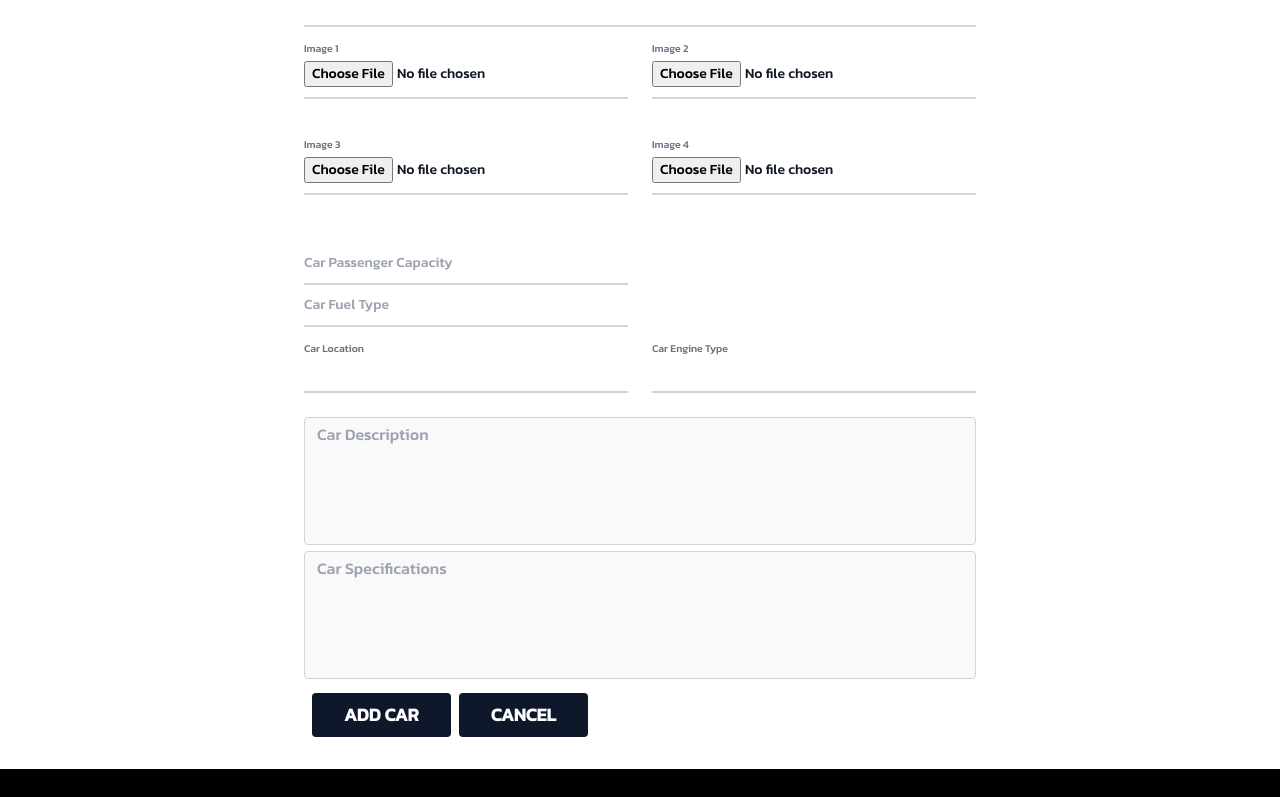
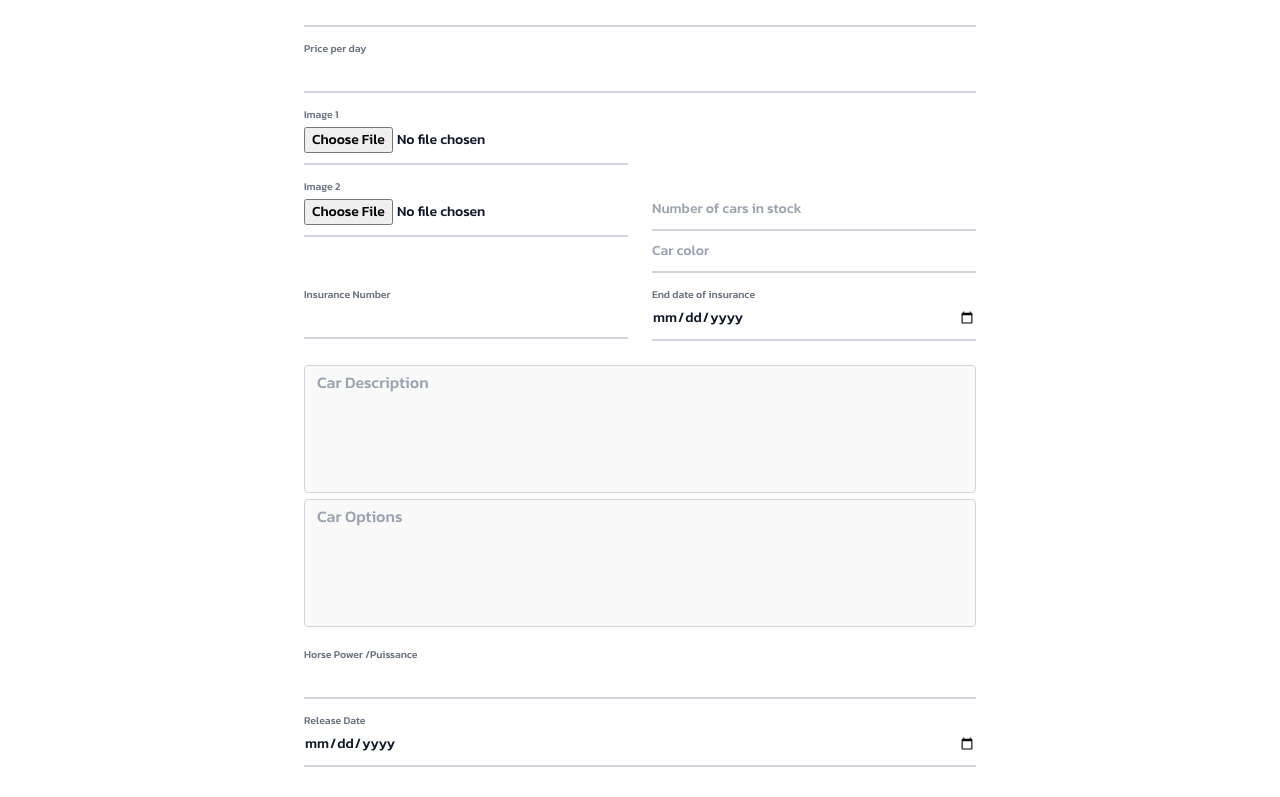
Before and after one commit to MalikBenJemiaa/Rental_Car_Client, a React (Create React App) app in the folder client/: page /addcar in a window 1280 px wide. Shown: the part 280-1077 px from the top of the page. Built offline with nearby package versions, Linux system fonts and the light colour scheme; no server answers; what tailwindcss-dropdown would draw is missing.

Commit message:
posting cars with images

```diff
--- a/client/src/components/AdminDashboard/AddCar.jsx
+++ b/client/src/components/AdminDashboard/AddCar.jsx
@@ -10,29 +10,28 @@ const AddCar = () => {
   const [isAdding, setIsAdding] = useState(false);
   const [cars, setCars] = useState([]);
   const [formData, setFormData] = useState({
-    carName: '',
-    carDesc: '',
-    carCategory: '',
-    carPrice: '',
-    carSpecs: '',
-    carFuelType: '',
-    carEngineType: '',
-    carPassengerCapacity: '',
+    mat: '',
+    model: '',
+    stock: '',
+    price_per_day: '',
+    color: '',
+    num_assurance: '',
+    end_assurance: '',
+    tech_fiche:{
+      marque:'',
+      puissence:'',
+      option:'',
+      released_date:'',
+      description:'',
+    },
+    photos:[]
   });
 
 
-  const fetchCars = () => {
-    axios
-      .get('http://localhost:5000/api/cars/')
-      .then((res) => {
-        setCars(res.data);
-      })
-      .catch((err) => console.log(err));
-  };
 
 
   useEffect(() => {
-    fetchCars();
+
   }, []);
 
   const handleAdd = () => {
@@ -43,7 +42,7 @@ const AddCar = () => {
     setIsAdding(false);
   };
 
-  const handleImageUpload = async (event) => {
+/*   const handleImageUpload = async (event) => {
     const file = event.target.files[0];
     const formData = new FormData();
     formData.append('file', file);
@@ -63,17 +62,33 @@ const AddCar = () => {
     } catch (error) {
       console.error('Error uploading image: ', error);
     }
+  }; */
+
+  const handleImageChange = (event, index) => {
+    const { files } = event.target;
+    if (files.length > 0) {
+      const file = files[0];
+      const reader = new FileReader();
+      reader.onload = function (event) {
+        const base64String = event.target.result;
+        console.log("base64String",base64String)
+        setFormData((prevData) => {
+          const updatedphotos = [...prevData.photos];
+          updatedphotos[index] = base64String;
+          console.log("result",{ ...prevData, photos: updatedphotos })
+          return { ...prevData, photos: updatedphotos };
+        });
+      };
+      reader.readAsDataURL(file);
+      console.log("the data to send in request is",formData)
+    }
   };
-
 
   const handleSubmit = async (e) => {
     e.preventDefault();
     try {
-      formData.carIMG = selectedImage [0]
-      formData.carIMG2 = selectedImage [1]
-      formData.carIMG3 = selectedImage [2]
-      formData.carIMG4 = selectedImage [3]
-      await axios.post('http://localhost:5000/api/cars', formData);
+      console.log(formData,"is the object to send")
+      await axios.post('http://localhost:8090/cars/registerCar', formData);
       window.location.reload();
     } catch (error) {
       console.error(error);
@@ -87,7 +102,7 @@ const AddCar = () => {
           onCancel={handleCancelAdd}
           onAdded={() => {
             setIsAdding(false);
-            fetchCars();
+
           }}
         />
       )}
@@ -95,46 +110,71 @@ const AddCar = () => {
 		<div className="relative z-0 mb-6 w-full group">
 			<input
              type="text"
-             value={formData.carName}
+             value={formData.mat}
              onChange={(e) =>
-               setFormData({ ...formData, carName: e.target.value })
+               setFormData({ ...formData, mat: e.target.value })
              }
             className="block py-2.5 px-0 w-full text-sm text-gray-900 bg-transparent border-0 border-b-2 border-gray-300 appearance-none dark:text-black dark:border-gray-600 focus:outline-none focus:ring-0 peer" required />
-			<label className="absolute text-sm text-gray-500 dark:text-gray-400 duration-300 transform -translate-y-6 scale-75 top-3 -z-10 origin-[0]  peer-placeholder-shown:scale-100 peer-placeholder-shown:translate-y-0 peer-focus:scale-75 peer-focus:-translate-y-6">Car Name</label>
+			<label className="absolute text-sm text-gray-500 dark:text-gray-400 duration-300 transform -translate-y-6 scale-75 top-3 -z-10 origin-[0]  peer-placeholder-shown:scale-100 peer-placeholder-shown:translate-y-0 peer-focus:scale-75 peer-focus:-translate-y-6">Car Matricule</label>
 		</div>
+
 		<div className="relative z-0 mb-6 w-full group">
 			<input  type="text"
-             value={formData.carCategory}
+             value={formData.model}
              onChange={(e) =>
-               setFormData({ ...formData, carCategory: e.target.value })
+               setFormData({ ...formData, model: e.target.value })
              }
           className="block py-2.5 px-0 w-full text-sm text-gray-900 bg-transparent border-0 border-b-2 border-gray-300 appearance-none dark:text-black dark:border-gray-600 focus:outline-none focus:ring-0 peer" required />
-			<label className="absolute text-sm text-gray-500 dark:text-gray-400 duration-300 transform -translate-y-6 scale-75 top-3 -z-10 origin-[0] peer-focus:left-0 peer-focus:dark:text-yellow-500 peer-placeholder-shown:scale-100 peer-placeholder-shown:translate-y-0 peer-focus:scale-75 peer-focus:-translate-y-6">Car Category</label>
+			<label className="absolute text-sm text-gray-500 dark:text-gray-400 duration-300 transform -translate-y-6 scale-75 top-3 -z-10 origin-[0] peer-focus:left-0 peer-focus:dark:text-green-500 peer-placeholder-shown:scale-100 peer-placeholder-shown:translate-y-0 peer-focus:scale-75 peer-focus:-translate-y-6">car Model</label>
 		</div>
+
+    <div className="relative z-0 mb-6 w-full group">
+			<input  type="text"
+             value={formData.tech_fiche.marque}
+             onChange={(e) =>
+              setFormData({ ...formData, tech_fiche: {
+                ...formData.tech_fiche,
+                marque: e.target.value,
+              }, })
+             }
+          className="block py-2.5 px-0 w-full text-sm text-gray-900 bg-transparent border-0 border-b-2 border-gray-300 appearance-none dark:text-black dark:border-gray-600 focus:outline-none focus:ring-0 peer" required />
+			<label className="absolute text-sm text-gray-500 dark:text-gray-400 duration-300 transform -translate-y-6 scale-75 top-3 -z-10 origin-[0] peer-focus:left-0 peer-focus:dark:text-green-500 peer-placeholder-shown:scale-100 peer-placeholder-shown:translate-y-0 peer-focus:scale-75 peer-focus:-translate-y-6">Car Brand</label>
+		</div>
+
+
 		<div className="relative z-0 mb-6 w-full group">
 			<input
             type="text"
-            value={formData.carPrice}
+            value={formData.price_per_day}
             onChange={(e) =>
-              setFormData({ ...formData, carPrice: e.target.value })
+              setFormData({ ...formData, price_per_day: e.target.value })
             }
            className="block py-2.5 px-0 w-full text-sm text-gray-900 bg-transparent border-0 border-b-2 border-gray-300 appearance-none dark:text-black dark:border-gray-600 focus:outline-none focus:ring-0 peer" required />
-			<label className="absolute text-sm text-gray-500 dark:text-gray-400 duration-300 transform -translate-y-6 scale-75 top-3 -z-10 origin-[0] peer-focus:left-0 peer-focus:dark:text-yellow-500 peer-placeholder-shown:scale-100 peer-placeholder-shown:translate-y-0 peer-focus:scale-75 peer-focus:-translate-y-6">Car Price</label>
+			<label className="absolute text-sm text-gray-500 dark:text-gray-400 duration-300 transform -translate-y-6 scale-75 top-3 -z-10 origin-[0] peer-focus:left-0 peer-focus:dark:text-green-500 peer-placeholder-shown:scale-100 peer-placeholder-shown:translate-y-0 peer-focus:scale-75 peer-focus:-translate-y-6">Price per day</label>
 		</div>
 		<div className="grid xl:grid-cols-2 xl:gap-6">
 			<div className="relative z-0 mb-6 w-full group">
-				<input
+				<input id="image1"
                  type="file"
-                 value={formData.carIMG}
-                 onChange={
-                   handleImageUpload
-                 }
+                 onChange={(e) => handleImageChange(e, 0)}
 
                 className="block py-2.5 px-0 w-full text-sm text-gray-900 bg-transparent border-0 border-b-2 border-gray-300 appearance-none dark:text-black dark:border-gray-600 focus:outline-none focus:ring-0 peer" required />
-				<label  className="absolute text-sm text-gray-500 dark:text-gray-400 duration-300 transform -translate-y-6 scale-75 top-3 -z-10 origin-[0] peer-focus:left-0 peer-focus:dark:text-yellow-500 peer-placeholder-shown:scale-100 peer-placeholder-shown:translate-y-0 peer-focus:scale-75 peer-focus:-translate-y-6">Image 1
+				<label  className="absolute text-sm text-gray-500 dark:text-gray-400 duration-300 transform -translate-y-6 scale-75 top-3 -z-10 origin-[0] peer-focus:left-0 peer-focus:dark:text-green-500 peer-placeholder-shown:scale-100 peer-placeholder-shown:translate-y-0 peer-focus:scale-75 peer-focus:-translate-y-6">Image 1
+</label>
+		</div>
+    </div>
+      <div className="grid xl:grid-cols-2 xl:gap-6">
+			<div className="relative z-0 mb-6 w-full group">
+				<input id="image2"
+                 type="file"
+                 onChange={(e) => {handleImageChange(e, 1) }}
+
+                className="block py-2.5 px-0 w-full text-sm text-gray-900 bg-transparent border-0 border-b-2 border-gray-300 appearance-none dark:text-black dark:border-gray-600 focus:outline-none focus:ring-0 peer" required />
+				<label  className="absolute text-sm text-gray-500 dark:text-gray-400 duration-300 transform -translate-y-6 scale-75 top-3 -z-10 origin-[0] peer-focus:left-0 peer-focus:dark:text-green-500 peer-placeholder-shown:scale-100 peer-placeholder-shown:translate-y-0 peer-focus:scale-75 peer-focus:-translate-y-6">Image 2
 </label>
 			</div>
-            <div className="relative z-0 mb-6 w-full group">
+
+   {/*          <div className="relative z-0 mb-6 w-full group">
 				<input
                   type="file"
                   value={formData.carIMG2}
@@ -142,7 +182,7 @@ const AddCar = () => {
                     handleImageUpload
                   }
                 className="block py-2.5 px-0 w-full text-sm text-gray-900 bg-transparent border-0 border-b-2 border-gray-300 appearance-none dark:text-black dark:border-gray-600 focus:outline-none focus:ring-0 peer" required />
-				<label className="absolute text-sm text-gray-500 dark:text-gray-400 duration-300 transform -translate-y-6 scale-75 top-3 -z-10 origin-[0] peer-focus:left-0 peer-focus:dark:text-yellow-500 peer-placeholder-shown:scale-100 peer-placeholder-shown:translate-y-0 peer-focus:scale-75 peer-focus:-translate-y-6">Image 2</label>
+				<label className="absolute text-sm text-gray-500 dark:text-gray-400 duration-300 transform -translate-y-6 scale-75 top-3 -z-10 origin-[0] peer-focus:left-0 peer-focus:dark:text-green-500 peer-placeholder-shown:scale-100 peer-placeholder-shown:translate-y-0 peer-focus:scale-75 peer-focus:-translate-y-6">Image 2</label>
 			</div>
             <div className="relative z-0 mb-6 w-full group">
 				<input
@@ -152,7 +192,7 @@ const AddCar = () => {
                     handleImageUpload
                   }
                 className="block py-2.5 px-0 w-full text-sm text-gray-900 bg-transparent border-0 border-b-2 border-gray-300 appearance-none dark:text-black dark:border-gray-600 focus:outline-none focus:ring-0 peer" required />
-				<label  className="absolute text-sm text-gray-500 dark:text-gray-400 duration-300 transform -translate-y-6 scale-75 top-3 -z-10 origin-[0] peer-focus:left-0 peer-focus:dark:text-yellow-500 peer-placeholder-shown:scale-100 peer-placeholder-shown:translate-y-0 peer-focus:scale-75 peer-focus:-translate-y-6">Image 3</label>
+				<label  className="absolute text-sm text-gray-500 dark:text-gray-400 duration-300 transform -translate-y-6 scale-75 top-3 -z-10 origin-[0] peer-focus:left-0 peer-focus:dark:text-green-500 peer-placeholder-shown:scale-100 peer-placeholder-shown:translate-y-0 peer-focus:scale-75 peer-focus:-translate-y-6">Image 3</label>
 			</div>
             <div className="relative z-0 mb-6 w-full group">
 				<input
@@ -162,24 +202,24 @@ const AddCar = () => {
                   handleImageUpload
                 }
                 className="block py-2.5 px-0 w-full text-sm text-gray-900 bg-transparent border-0 border-b-2 border-gray-300 appearance-none dark:text-black dark:border-gray-600 focus:outline-none focus:ring-0 peer" required />
-				<label className="absolute text-sm text-gray-500 dark:text-gray-400 duration-300 transform -translate-y-6 scale-75 top-3 -z-10 origin-[0] peer-focus:left-0 peer-focus:dark:text-yellow-500 peer-placeholder-shown:scale-100 peer-placeholder-shown:translate-y-0 peer-focus:scale-75 peer-focus:-translate-y-6">Image 4</label>
-			</div>
+				<label className="absolute text-sm text-gray-500 dark:text-gray-400 duration-300 transform -translate-y-6 scale-75 top-3 -z-10 origin-[0] peer-focus:left-0 peer-focus:dark:text-green-500 peer-placeholder-shown:scale-100 peer-placeholder-shown:translate-y-0 peer-focus:scale-75 peer-focus:-translate-y-6">Image 4</label>
+			</div> */}
 			<div className="relative z-0 mb-6 w-full group">
 				<input
                  type="text"
-                 value={formData.carPassengerCapacity}
-                 placeholder="Car Passenger Capacity"
+                 value={formData.stock}
+                 placeholder="Number of cars in stock"
                  onChange={(e) =>
-                   setFormData({ ...formData, carPassengerCapacity: e.target.value })
+                   setFormData({ ...formData, stock: e.target.value })
                  }
                 className="block py-2.5 px-0 w-full text-sm text-gray-900 bg-transparent border-0 border-b-2 border-gray-300 appearance-none dark:text-black dark:border-gray-600 focus:outline-none focus:ring-0 peer" required />
 
         <input
                  type="text"
-                 value={formData.carFuelType}
-                 placeholder="Car Fuel Type"
+                 value={formData.color}
+                 placeholder="Car color"
                  onChange={(e) =>
-                   setFormData({ ...formData, carFuelType: e.target.value })
+                   setFormData({ ...formData, color: e.target.value })
                  }
                 className="block py-2.5 px-0 w-full text-sm text-gray-900 bg-transparent border-0 border-b-2 border-gray-300 appearance-none dark:text-black dark:border-gray-600 focus:outline-none focus:ring-0 peer" required />
 			</div>
@@ -188,45 +228,77 @@ const AddCar = () => {
 			<div className="relative z-0 mb-6 w-full group">
 				<input
                  type="text"
-                 value={formData.carLocation}
+                 value={formData.num_assurance}
                  onChange={(e) =>
-                   setFormData({ ...formData, carLocation: e.target.value })
+                   setFormData({ ...formData, num_assurance: e.target.value })
                  }
                 className="block py-2.5 px-0 w-full text-sm text-gray-900 bg-transparent border-0 border-b-2 border-gray-300 appearance-none dark:text-black dark:border-gray-600 focus:outline-none focus:ring-0 peer" required />
-				<label  className="absolute text-sm text-gray-500 dark:text-gray-400 duration-300 transform -translate-y-6 scale-75 top-3 -z-10 origin-[0] peer-focus:left-0 peer-focus:dark:text-yellow-500 peer-placeholder-shown:scale-100 peer-placeholder-shown:translate-y-0 peer-focus:scale-75 peer-focus:-translate-y-6">Car Location</label>
+				<label  className="absolute text-sm text-gray-500 dark:text-gray-400 duration-300 transform -translate-y-6 scale-75 top-3 -z-10 origin-[0] peer-focus:left-0 peer-focus:dark:text-green-500 peer-placeholder-shown:scale-100 peer-placeholder-shown:translate-y-0 peer-focus:scale-75 peer-focus:-translate-y-6">Insurance Number</label>
 			</div>
 			<div className="relative z-0 mb-6 w-full group">
 				<input
-                 type="text"
-                 value={formData.carEngineType}
+                 type="date"
+                 value={formData.end_assurance}
                  onChange={(e) =>
-                   setFormData({ ...formData, carEngineType: e.target.value })
+                   setFormData({ ...formData, end_assurance: e.target.value })
                  }
                 className="block py-2.5 px-0 w-full text-sm text-gray-900 bg-transparent border-0 border-b-2 border-gray-300 appearance-none dark:text-black dark:border-gray-600 focus:outline-none focus:ring-0 peer" required />
-				<label  className="absolute text-sm text-gray-500 dark:text-gray-400 duration-300 transform -translate-y-6 scale-75 top-3 -z-10 origin-[0] peer-focus:left-0 peer-focus:dark:text-yellow-500 peer-placeholder-shown:scale-100 peer-placeholder-shown:translate-y-0 peer-focus:scale-75 peer-focus:-translate-y-6">Car Engine Type</label>
+				<label  className="absolute text-sm text-gray-500 dark:text-gray-400 duration-300 transform -translate-y-6 scale-75 top-3 -z-10 origin-[0] peer-focus:left-0 peer-focus:dark:text-Green-500 peer-placeholder-shown:scale-100 peer-placeholder-shown:translate-y-0 peer-focus:scale-75 peer-focus:-translate-y-6">End date of insurance</label>
 			</div>
 
 
 		</div>
             <textarea id="message" name="carDesc"
            type="text"
-           value={formData.carDesc}
+           value={formData.tech_fiche.description}
            placeholder='Car Description'
            onChange={(e) =>
-             setFormData({ ...formData, carDesc: e.target.value })
+             setFormData({ ...formData, tech_fiche: {
+              ...formData.tech_fiche,
+              description: e.target.value,
+            }, })
            }
            className="w-full bg-gray-100 bg-opacity-50 rounded border border-gray-300 focus:border-indigo-500 focus:bg-white focus:ring-2 focus:ring-indigo-200 h-32 text-base outline-none text-gray-700 py-1 px-3 resize-none leading-6 transition-colors duration-200 ease-in-out">
            </textarea>
 
-           <textarea id="message" name="carSpecs"
+           <textarea id="message" name="options"
            type="text"
-           value={formData.carSpecs}
-           placeholder='Car Specifications'
+           value={formData.tech_fiche.option}
+           placeholder='Car Options'
            onChange={(e) =>
-             setFormData({ ...formData, carSpecs: e.target.value })
+             setFormData({ ...formData,tech_fiche: {
+              ...formData.tech_fiche,
+              option: e.target.value,
+            }, })
            }
            className="w-full bg-gray-100 bg-opacity-50 rounded border border-gray-300 focus:border-indigo-500 focus:bg-white focus:ring-2 focus:ring-indigo-200 h-32 text-base outline-none text-gray-700 py-1 px-3 resize-none leading-6 transition-colors duration-200 ease-in-out">
            </textarea>
+           <br></br><br></br>
+           <div className="relative z-0 mb-6 w-full group">
+			<input  type="text"
+             value={formData.tech_fiche.puissence}
+             onChange={(e) =>
+              setFormData({ ...formData, tech_fiche: {
+                ...formData.tech_fiche,
+                puissence: e.target.value,
+              }, })
+             }
+          className="block py-2.5 px-0 w-full text-sm text-gray-900 bg-transparent border-0 border-b-2 border-gray-300 appearance-none dark:text-black dark:border-gray-600 focus:outline-none focus:ring-0 peer" required />
+			<label className="absolute text-sm text-gray-500 dark:text-gray-400 duration-300 transform -translate-y-6 scale-75 top-3 -z-10 origin-[0] peer-focus:left-0 peer-focus:dark:text-green-500 peer-placeholder-shown:scale-100 peer-placeholder-shown:translate-y-0 peer-focus:scale-75 peer-focus:-translate-y-6">Horse Power /Puissance</label>
+		</div>
+
+    <div className="relative z-0 mb-6 w-full group">
+			<input  type="Date"
+             value={formData.tech_fiche.released_date}
+             onChange={(e) =>
+              setFormData({ ...formData, tech_fiche: {
+                ...formData.tech_fiche,
+                released_date: e.target.value,
+              }, })
+             }
+          className="block py-2.5 px-0 w-full text-sm text-gray-900 bg-transparent border-0 border-b-2 border-gray-300 appearance-none dark:text-black dark:border-gray-600 focus:outline-none focus:ring-0 peer" required />
+			<label className="absolute text-sm text-gray-500 dark:text-gray-400 duration-300 transform -translate-y-6 scale-75 top-3 -z-10 origin-[0] peer-focus:left-0 peer-focus:dark:text-green-500 peer-placeholder-shown:scale-100 peer-placeholder-shown:translate-y-0 peer-focus:scale-75 peer-focus:-translate-y-6">Release Date</label>
+		</div>
 
 
     <div className="p-2 w-full flex">
```
